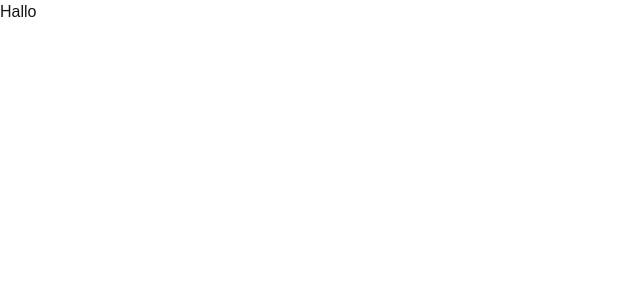
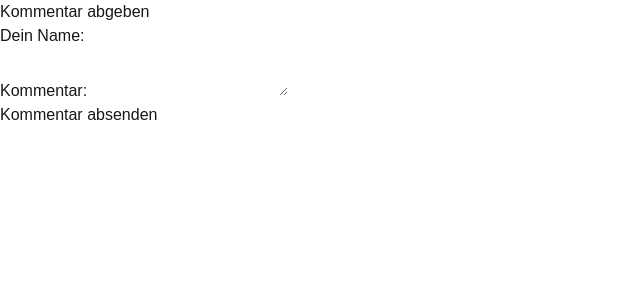
Before and after one commit to Veweevil/DMWT_Gruppe_3_Consumerlessm, a Next.js app: page /comments in a window 1280 px wide. Shown: the top 300 px of the page, without its empty margins (0-640 px from the left). Built offline with nearby package versions, Linux system fonts and the light colour scheme.

Commit message:
API probleme fixen

```diff
--- /dev/null
+++ b/src/app/API/route.js
@@ -0,0 +1,35 @@
+import postgres from 'postgres';
+
+// Stelle sicher, dass du mit der richtigen Verbindung zur Datenbank arbeitest
+const sql = postgres({
+    host: 'aws-0-eu-central-1.pooler.supabase.com', // Host der Datenbank
+    port: 6543, // Port der Datenbank (PostgreSQL Standardport)
+    database: 'deineDatenbank', // Dein Datenbankname (ersetze 'deineDatenbank' mit dem echten Namen)
+    username: 'postgres.krgdanoctggnvlkyseyc', // Dein Benutzername
+    password: 'Consumerlessm1!' // Dein Passwort
+});
+
+// API-Routenhandler f端r POST-Anfragen
+export default async function handler(req, res) {
+    if (req.method === 'POST') {
+        const { name, kommentar } = req.body; // Die Daten, die vom Frontend geschickt werden
+
+        try {
+            // F端ge den Kommentar in die Datenbank ein
+            const result = await sql`
+                INSERT INTO Kommentare (name, kommentar)
+                VALUES (${name}, ${kommentar})
+            `;
+
+            // R端ckmeldung, dass der Kommentar erfolgreich gespeichert wurde
+            res.status(201).json({ message: 'Kommentar erfolgreich gespeichert' });
+        } catch (error) {
+            // Fehlerbehandlung
+            console.error('Fehler beim Speichern des Kommentars:', error);
+            res.status(500).json({ message: 'Fehler beim Speichern des Kommentars' });
+        }
+    } else {
+        // Falls andere Methoden als POST verwendet werden, geben wir eine Fehlerantwort zur端ck
+        res.status(405).json({ message: 'Method Not Allowed' });
+    }
+}
--- a/src/app/comments/page.js
+++ b/src/app/comments/page.js
@@ -1,44 +1,60 @@
-import Link from 'next/link';
+'use client';
+import React, { useState } from 'react';
+import axios from 'axios'; // Um HTTP-Anfragen zu senden
 
-const fetcher = (url) => fetch(url).then((res) => res.json());
+//const fetcher = (url) => fetch(url).then((res) => res.json());
 
-export default function CommentsPage() {
+function CommentForm() {
+    const [name, setName] = useState(''); // Speichert den Namen des Nutzers
+    const [content, setContent] = useState(''); // Speichert den Kommentartext
+    const [message, setMessage] = useState(''); // Zeigt eine Nachricht nach dem Absenden an
+
+    const handleSubmit = async (e) => {
+        e.preventDefault(); // Verhindert das Standardverhalten des Formulars
+
+        try {
+            // Sende die POST-Anfrage an den Backend-Endpunkt
+            await axios.post('/API', {
+                name: name,        // Der Name des Nutzers
+                content: content  // Der Kommentar des Nutzers
+            });
+            // Erfolgreiche Antwort
+            setMessage('Kommentar erfolgreich gespeichert!');
+            setName('');  // Löscht das Name-Feld
+            setContent(''); // Löscht das Kommentar-Feld
+        } catch (error) {
+            // Fehlerbehandlung
+            setMessage('Fehler beim Speichern des Kommentars');
+            console.error('Fehler:', error);
+        }
+    };
+
     return (
         <div>
-            <h1>Hallo</h1>
+            <h2>Kommentar abgeben</h2>
+            <form onSubmit={handleSubmit}>
+                <div>
+                    <label>Dein Name:</label>
+                    <input
+                        type="text"
+                        value={name}
+                        onChange={(e) => setName(e.target.value)} // Setzt den Namen aus dem Eingabefeld
+                        required
+                    />
+                </div>
+                <div>
+                    <label>Kommentar:</label>
+                    <textarea
+                        value={content}
+                        onChange={(e) => setContent(e.target.value)} // Setzt den Kommentartext aus dem Textbereich
+                        required
+                    />
+                </div>
+                <button type="submit">Kommentar absenden</button>
+            </form>
+            {message && <p>{message}</p>} {/* Zeigt eine Erfolgsmeldung oder Fehlermeldung */}
         </div>
-        /*<div>
-            <div className="navbar">
-                <Link href="/">
-                    <img className='logo' src="/logo.ico" alt="logo"/>
-                </Link>
-                <ul>
-                    <li>
-                        <Link href="/" className="navLink">
-                            Home
-                        </Link>
-                    </li>
-                    <li>Punkt</li>
-                    <li>Punkt</li>
-                    <li>Punkt</li>
-                    <li>
-                        <Link href="/comments" className="navLink">
-                            Diskussion
-                        </Link>
-                    </li>
-                </ul>
-            </div>
-            <hr className="navbarLine" />
-            <h1>Kommentare</h1>
-            <ul>
-                {data.slice(0, 10).map((comment) => ( //"Schneidet" die ersten 10 Kommentare aus dem Array aus und mappt sie auf eine Liste
-                    <li key={comment.id}>
-                        <h3>{comment.name}</h3>
-                        <p>{comment.body}</p>
-                        <small>{comment.email}</small>
-                    </li>
-                ))}
-            </ul>
-        </div>*/
     );
 }
+
+export default CommentForm;
--- a/src/app/components/Header.js
+++ b/src/app/components/Header.js
@@ -1,6 +1,6 @@
 import Link from 'next/link';
 
-export default function Home() {
+export default function Header() {
     return (
     <div className="navbar">
             <Link href="/">
@@ -12,7 +12,7 @@ export default function Home() {
                 <li>Community</li>
                 <li>
                 <Link href="/comments" className="navLink">
-                    Diskussion
+                    Kommentare
                 </Link>
                 </li>
             </ul>
--- a/src/app/page.js
+++ b/src/app/page.js
@@ -1,7 +1,9 @@
+import Header from './components/Header';
 
 export default function Home() {
   return (
     <div className="body">
+        <div className="Header"> <Header/> </div>
         <div className="hero">
           <img src="/hero-logo.png" alt="hero" className="herobild" />
           <img src="/einkaufswagen.png" alt="wagen" className="wagen" />
@@ -9,5 +11,5 @@ export default function Home() {
           <button className="hero-button">Jetzt anmelden</button>
         </div>
     </div>
-    );
+  )
 }
```
Also changed, not shown: db.js (added, +11 -0 lines), package.json (+7 -2 lines), userComments.js (added, +14 -0 lines), 2 other files (tests, documents, lock files or other folders). Lines whose indentation alone changed are shown as unchanged.
